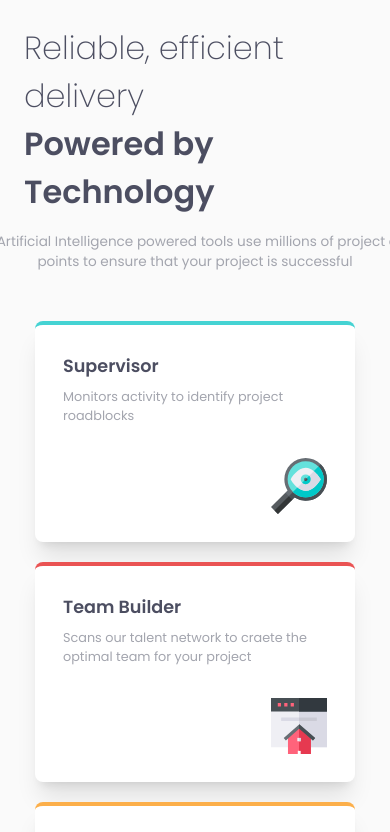
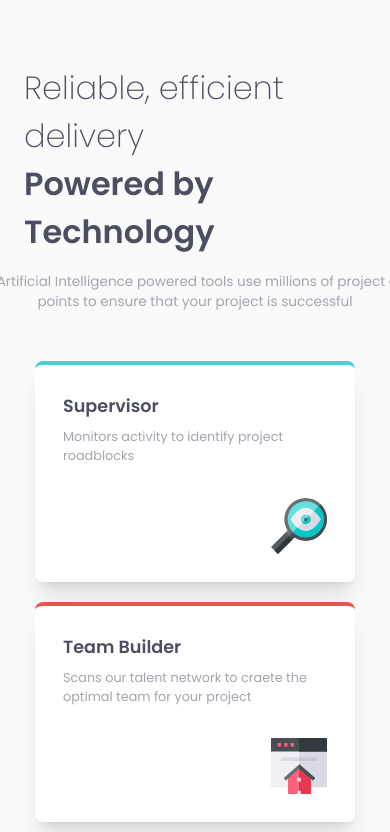
Before and after one commit to mehrnaz98/four-card-feature-section, a Vue app: page / in a window 390 px wide. Shown: the top 832 px of the page. Built offline with nearby package versions, Linux system fonts and the light colour scheme.

Commit message:
Set padding for mobile device screen

```diff
--- a/src/App.vue
+++ b/src/App.vue
@@ -1,6 +1,6 @@
 <template>
   <section
-    class="bg-[#FAFAFA] min-h-screen flex flex-col justify-center items-center p-6"
+    class="bg-[#FAFAFA] min-h-screen flex flex-col justify-center items-center sm:p-6 px-6 py-16"
   >
     <header class="text-[2rem]">
       <h1 class="poppins-extralight text-[#4C4E61]">
```
